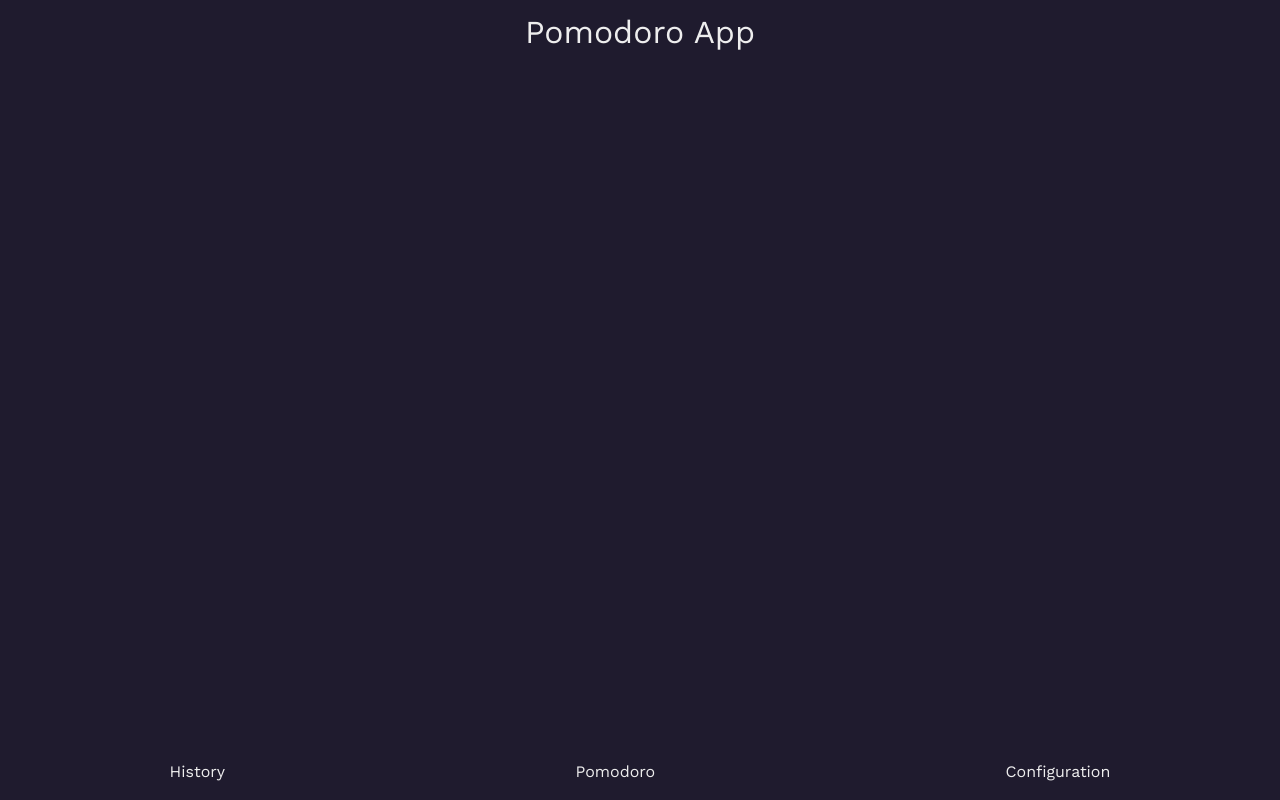
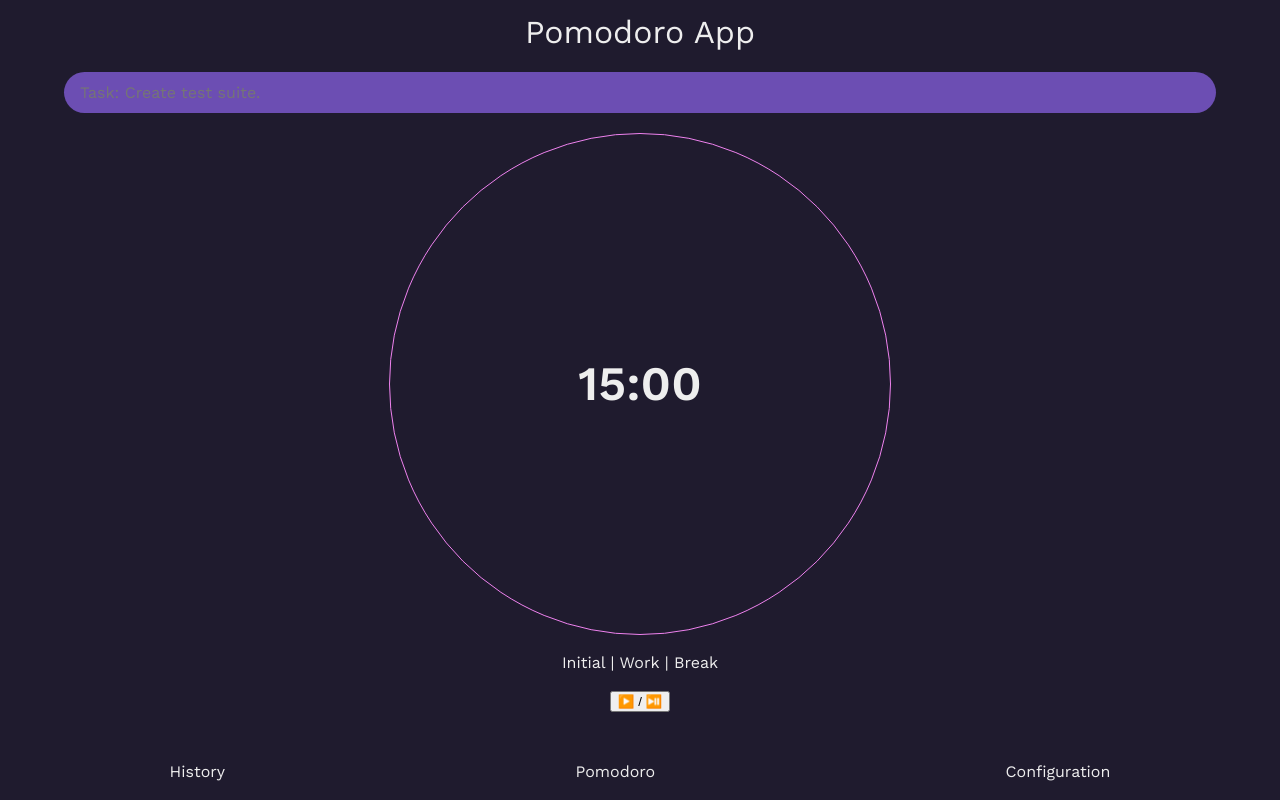
Before and after one commit to thxDuck/pomodoro, an Angular app: page /pomodoro in a window 1280 px wide. Before the commit this address led to /. Built offline with nearby package versions, Linux system fonts and the light colour scheme.

Commit message:
Add some style to timer and task input

```diff
--- a/src/app/app.routes.ts
+++ b/src/app/app.routes.ts
@@ -2,7 +2,7 @@ import { Routes } from '@angular/router';
 import { PomodoroComponent } from './components/pomodoro/pomodoro.component';
 
 export const routes: Routes = [
-	{ path: "", component: PomodoroComponent },
-	// { path: "config", component: HomeComponent },
-	// { path: "tasks", component: HomeComponent },
+	{ path: 'pomodoro', component: PomodoroComponent },
+	// { path: "config", component: ConfigComponent },
+	// { path: "tasks", component: TaskComponent },
 ];
--- a/src/app/components/footer/footer.component.html
+++ b/src/app/components/footer/footer.component.html
@@ -1,7 +1,7 @@
 <footer>
     <nav>
         <li>History</li>
-        <li>Pomodoro</li>
+        <li routerLink="pomodoro" routerLinkActive="active" [routerLinkActiveOptions]="{ exact: true }">Pomodoro</li>
         <li>Configuration</li>
     </nav>
 </footer>
--- a/src/app/components/pomodoro/pomodoro.component.html
+++ b/src/app/components/pomodoro/pomodoro.component.html
@@ -1,13 +1,21 @@
 <section class="pomodoro">
-    <input type="text" name="task" id="task" placeholder="Task: Create test suite.">
+    <div class="task">
+        <input type="text" name="task" id="task" placeholder="Task: Create test suite.">
+    </div>
+
     <div class="timer">
-        <div class="timer__watch">Timer</div>
-        <div class="timer__counter">counter</div>
+        <div class="timer__watch">
+            <span class="timer__watch__counter">15:00</span>
+
+        </div>
     </div>
+
     <div class="status">
         Initial | Work | Break
     </div>
+
     <div class="action">
         <button class="action__button">▶️ / ⏯️</button>
     </div>
+
 </section>
--- a/src/app/components/pomodoro/pomodoro.component.scss
+++ b/src/app/components/pomodoro/pomodoro.component.scss
@@ -1,8 +1,53 @@
+@import "../../../scss/variables.scss";
+
 .pomodoro {
+	height: 100%;
+	flex: 1;
+
 	display: flex;
 	flex-direction: column;
-	justify-content: center;
+	justify-content: space-between;
 	align-items: center;
-	height: 100%;
-	flex: 1;
+
+	margin-bottom: 2rem;
+
+	.task {
+		justify-items: flex-start;
+
+		display: flex;
+		justify-content: center;
+		width: 90%;
+
+		input {
+			border: unser;
+			background: unset;
+			border-radius: 25rem;
+			width: 100%;
+			padding: 0.7rem 1rem;
+			background-color: $color-secondary;
+		}
+	}
+
+	.timer__watch {
+		display: flex;
+		flex-direction: column;
+		justify-content: center;
+
+		min-width: 250px;
+		width: 500px;
+		max-width: 66vw;
+
+		min-height: 250px;
+		height: 500px;
+		max-height: 66vw;
+
+		border: 1px solid violet;
+		border-radius: 100%;
+
+		&__counter {
+			text-align: center;
+			font-size: 3rem;
+			font-weight: 600;
+		}
+	}
 }
--- /dev/null
+++ b/src/scss/variables.scss
@@ -0,0 +1,9 @@
+$color-dark: #1f1b2e;
+$color-white: #eeeeee;
+$color-primary: #664eff;
+$color-secondary: #6c4eb3;
+
+$background-color: $color-dark;
+$text-color: $color-white;
+$color-primary: $color-primary;
+$color-secondary: $color-secondary;
--- a/src/styles.scss
+++ b/src/styles.scss
@@ -1,3 +1,5 @@
+@import "./scss/variables.scss";
+
 /* http://meyerweb.com/eric/tools/css/reset/
    v2.0 | 20110126
    License: none (public domain)
@@ -134,15 +136,10 @@ table {
 	border-spacing: 0;
 }
 
-$color-dark: #1f1b2e;
-$color-white: #eeeeee;
-$color-primary: #664eff;
-$color-secondary: #6c4eb3;
+input {
+  all: unset;
+}
 
-$background-color: $color-dark;
-$text-color: $color-white;
-$color-primary: $color-primary;
-$color-secondary: $color-secondary;
 
 html[data-theme="dark"] {
 	$background-color: $color-dark;
```
Also changed, not shown: src/app/components/footer/footer.component.ts (+6 -7 lines).
